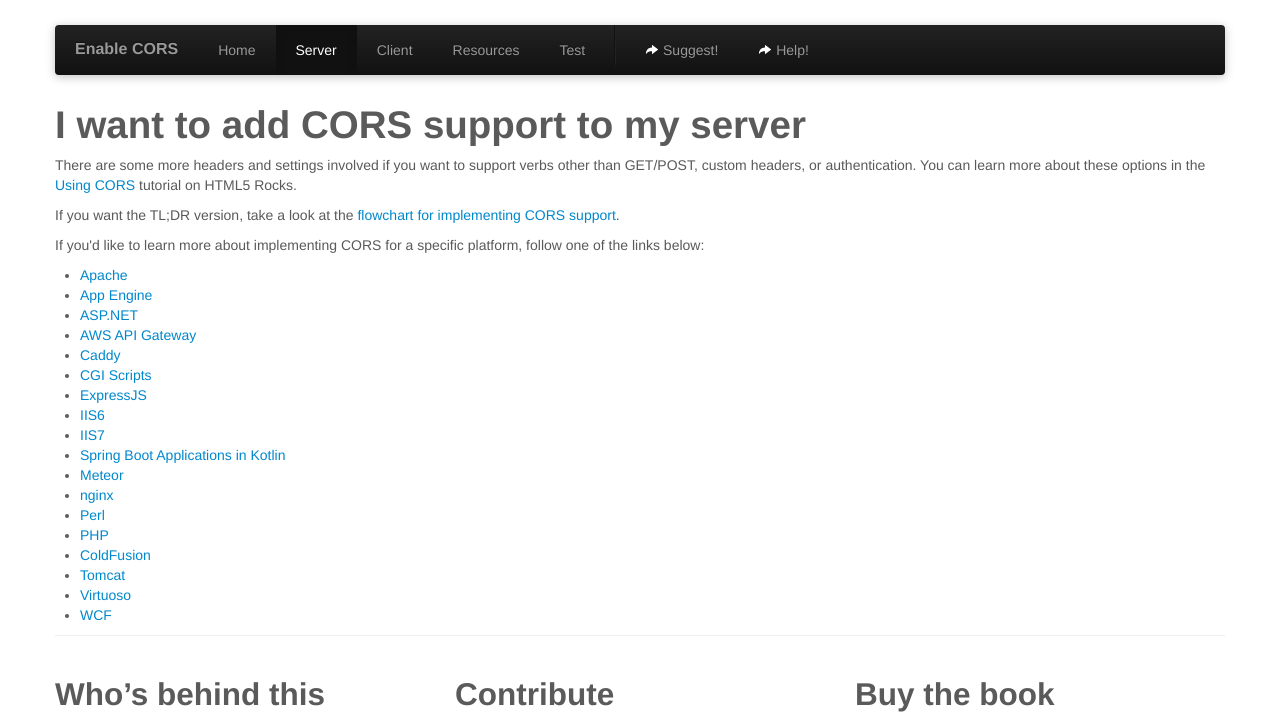
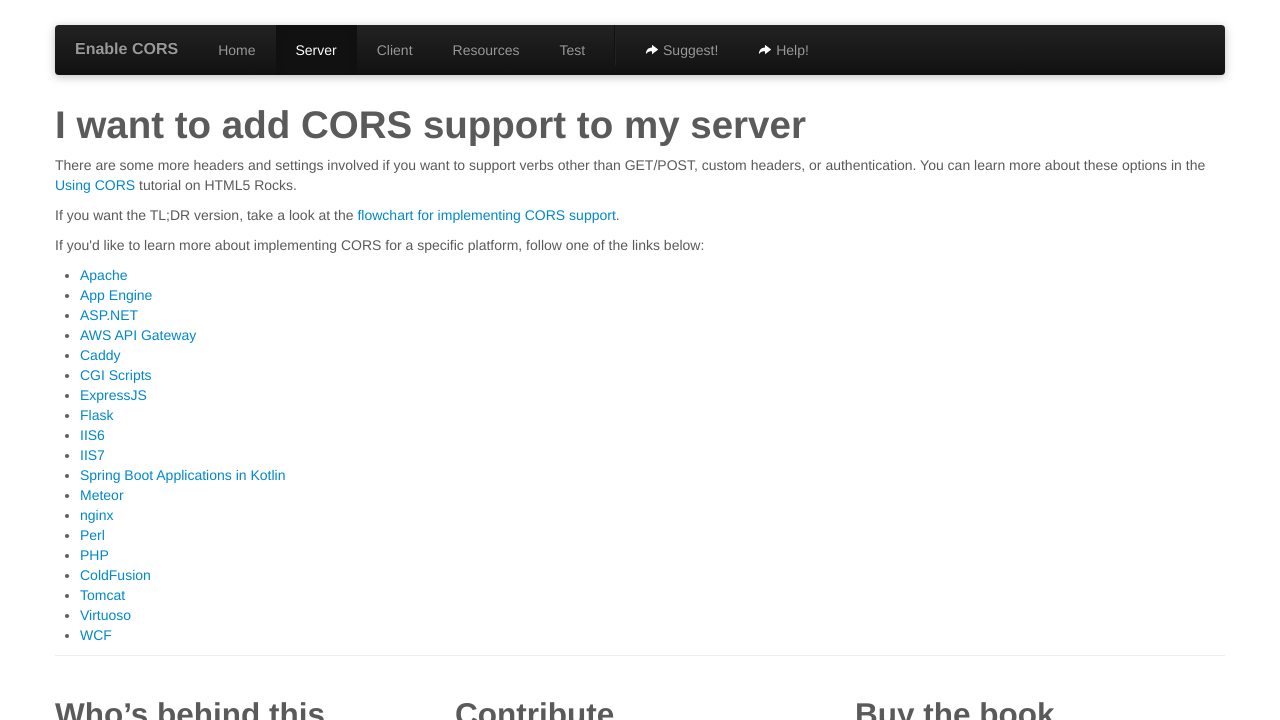
Before and after one commit to monsur/enable-cors.org, a Jekyll site: the page built from server.html, in a window 1280 px wide, cut to the strip 0-720 px from the top of the page. Built offline with Jekyll 4.4.1, drawn with Linux system fonts in a browser that asks for light colours.

Commit message:
Add flask link

```diff
--- a/server.html
+++ b/server.html
@@ -20,10 +20,11 @@
 			<li><a href="server_caddy.html">Caddy</a></li>
 			<li><a href="server_cgi.html">CGI Scripts</a></li>
 			<li><a href="server_expressjs.html">ExpressJS</a></li>
+			<li><a href="server_flask.html">Flask</a></li>
 			<li><a href="server_iis6.html">IIS6</a></li>
 			<li><a href="server_iis7.html">IIS7</a></li>
 			<li><a href="server_spring-boot_kotlin.html">Spring Boot Applications in Kotlin</a></li>
-      <li><a href="server_meteor.html">Meteor</a></li>
+			<li><a href="server_meteor.html">Meteor</a></li>
 			<li><a href="server_nginx.html">nginx</a></li>
 			<li><a href="server_perl.html">Perl</a></li>
 			<li><a href="server_php.html">PHP</a></li>
```
